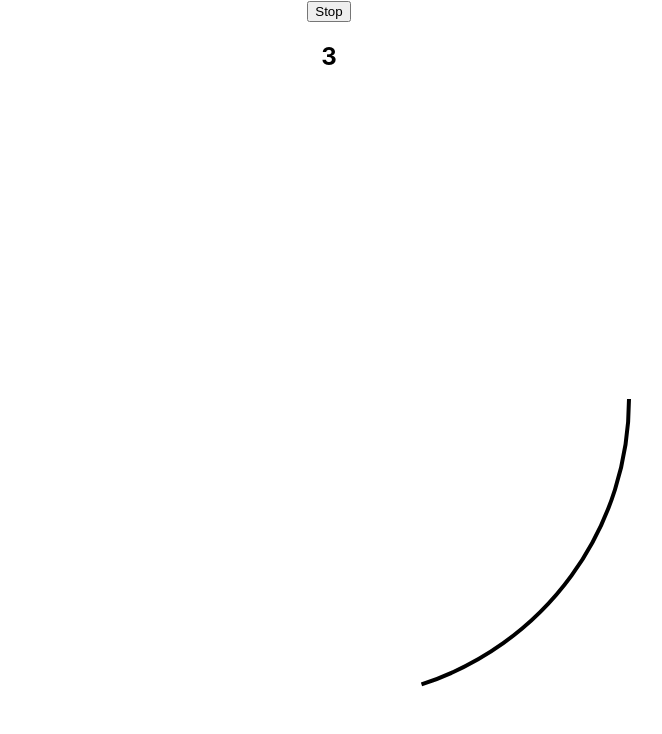
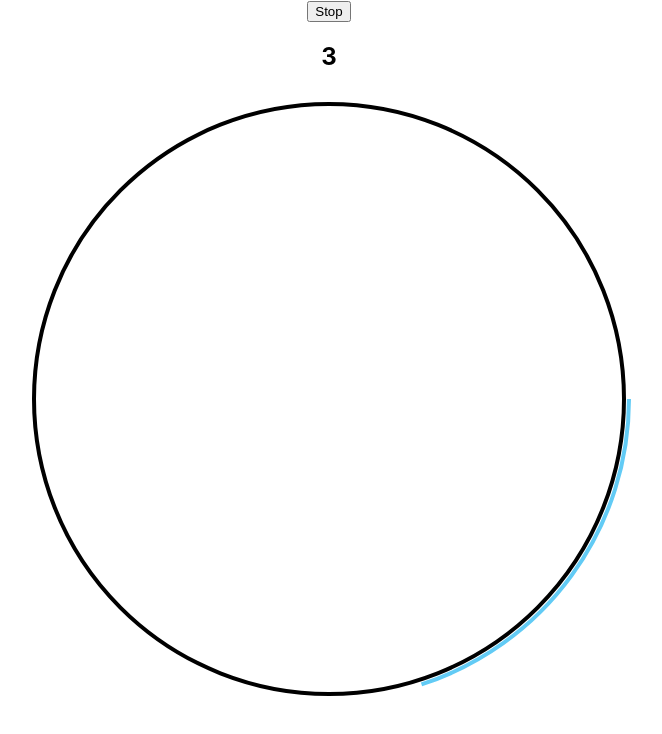
Before and after one commit to amara-j/timer, a React (Create React App) app: page / in a window 1280 px wide. Both pictures are taken after typing "5" into the empty fields and a click on the input "Start". Shown: the top 734 px of the page, without its empty margins (311-973 px from the left). Built offline with nearby package versions, Linux system fonts and the light colour scheme.

Commit message:
timer ends on zero, not after it, circle animation is cute and styled, everything disappears when you click stop

```diff
--- a/src/CircleAnimation.js
+++ b/src/CircleAnimation.js
@@ -19,10 +19,19 @@ const CircleAnimation = (props) => {
           cy="50%"
           r={radius}
           fill="none"
-          stroke="black"
+          stroke="#62cbf5"
           strokeWidth={strokeWidth}
           strokeDasharray={`${circumference} ${circumference}`}
           strokeDashoffset={circumference * (1 - props.percentDone)}
+        />
+        <circle
+          className="circle"
+          cx="50%"
+          cy="50%"
+          r={radius - strokeWidth - 1}
+          fill="none"
+          stroke="black"
+          strokeWidth={strokeWidth}
         />
       </svg>
     </div>
--- a/src/Timer.js
+++ b/src/Timer.js
@@ -12,18 +12,18 @@ class Timer extends React.Component {
       percentage: 0,
     };
     const synth = new Synth().toDestination();
-    new Loop((time) => {
+    new Loop(() => {
       synth.triggerAttackRelease("C7", "8n");
     }, "2n").start(0);
   }
 
   componentDidMount() {
     this.timerInterval = setInterval(() => {
-      if (this.state.countdown > 0) {
+      if (this.state.countdown > 1) {
         this.tick();
       } else {
         clearInterval(this.timerInterval);
-        this.setState({ countdown: "Timer done!" });
+        this.setState({ countdown: "Timer done!", percentage: 1 });
         Transport.start();
       }
     }, 1000);
```
